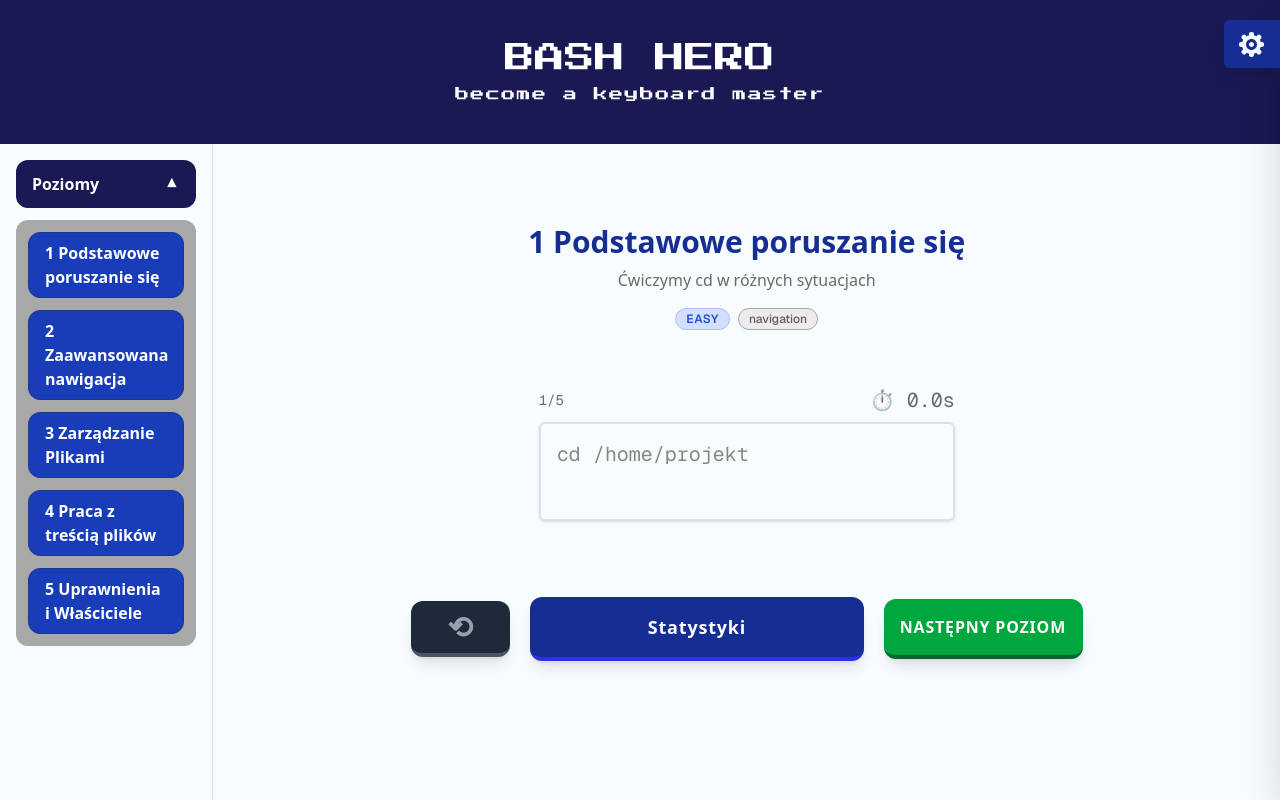
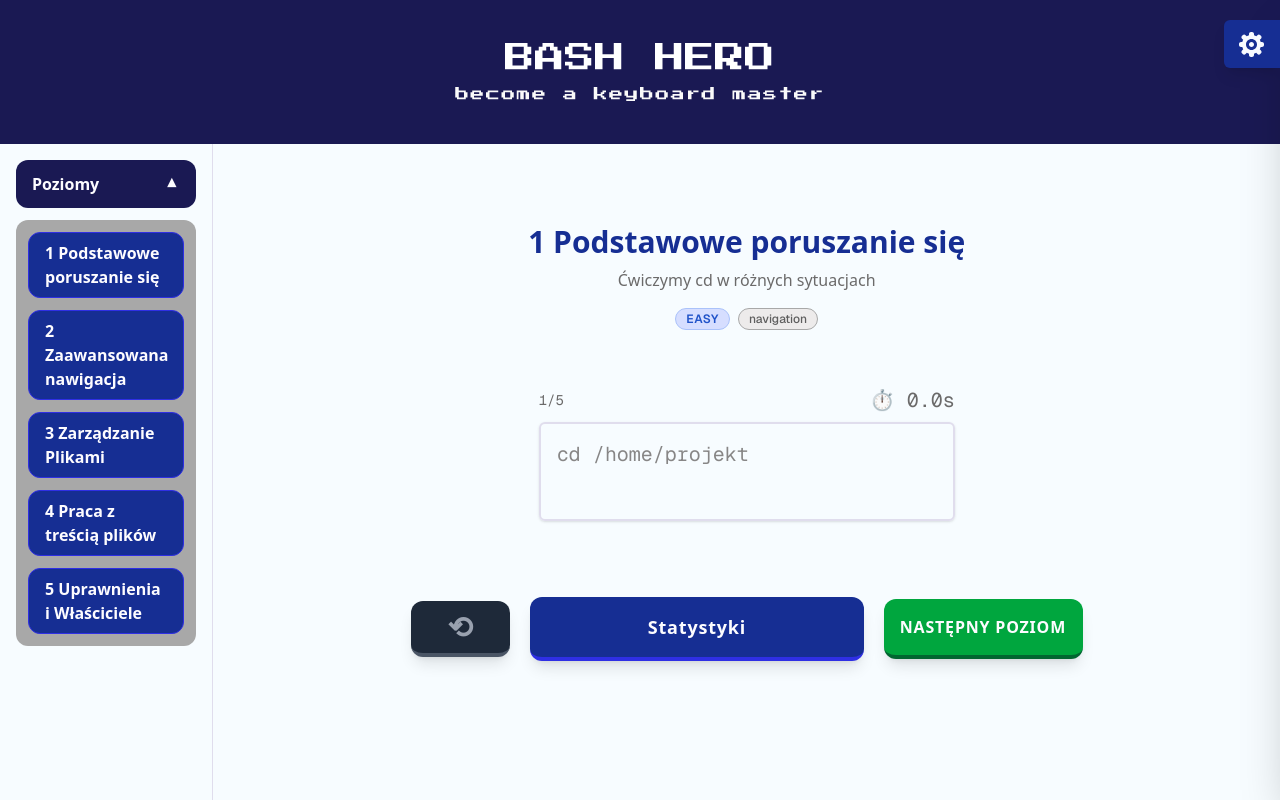
Before and after one commit to BashHero-Foundation/BashHero, a Next.js app: page /game/1 in a window 1280 px wide. Shown: the top 800 px of the page. Built offline with nearby package versions, Linux system fonts and the light colour scheme.

Commit message:
Menu color fix

```diff
--- a/components/menu.tsx
+++ b/components/menu.tsx
@@ -16,7 +16,7 @@ export const Menu = () => {
           <a
             key={level.id}
             href={scormify_path(`/game/${level.id}`)}
-            className="rounded-xl border border-blue-900 bg-blue-800 px-4 py-2 text-white font-semibold hover:bg-blue-700 transition"
+            className="rounded-xl border border-btn-primary-border bg-btn-primary-bg px-4 py-2 text-text-primary font-semibold hover:bg-btn-primary-bg-hover transition"
           >
             {level.title}
           </a>
```
